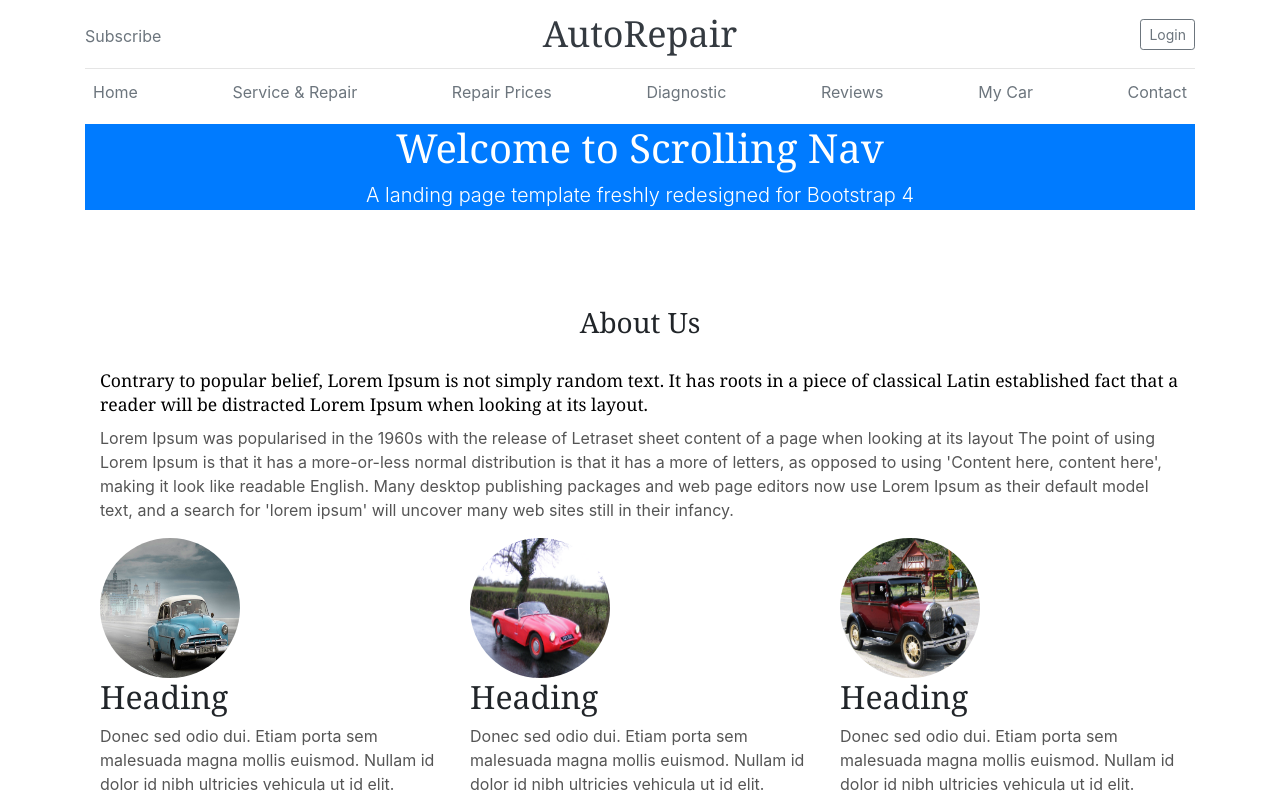
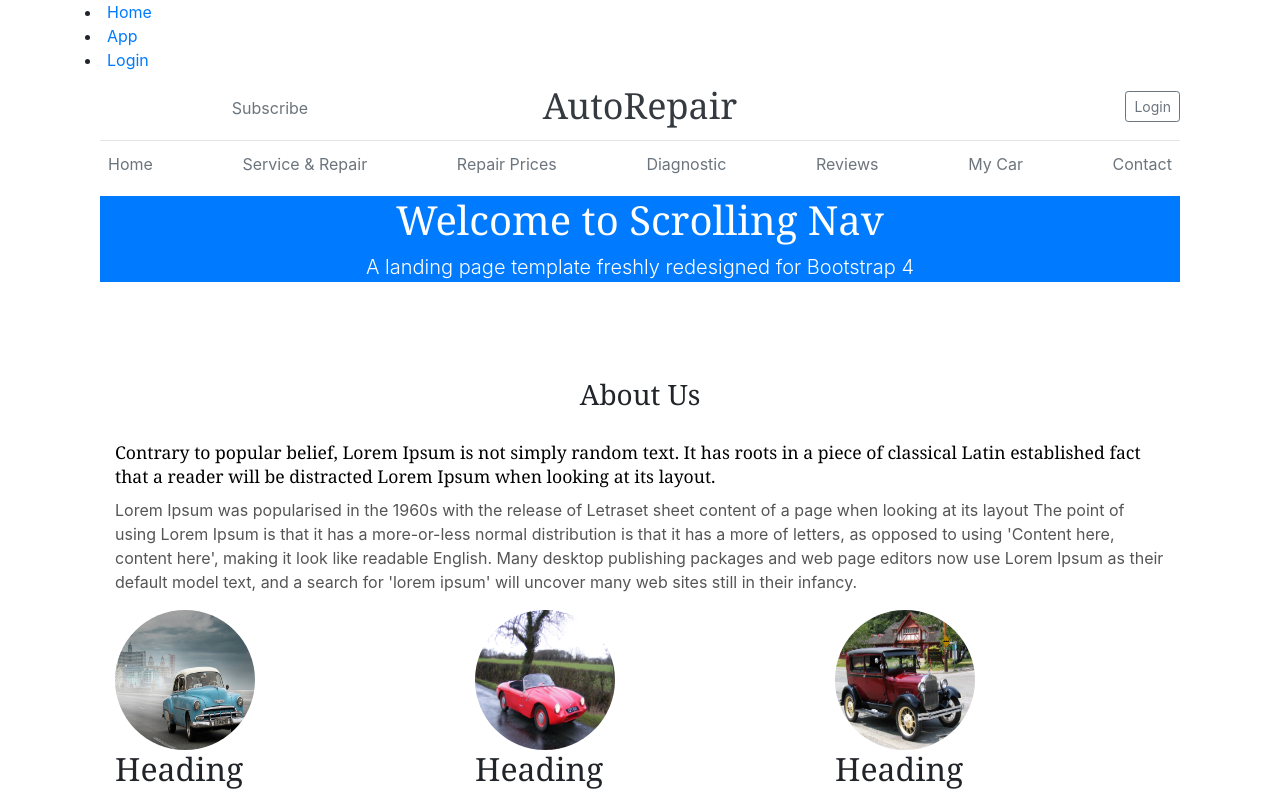
Before and after one commit to SandeepMirok/RepairBoss, a React (Create React App) app: page / in a window 1280 px wide. Shown: the top 799 px of the page. Built offline with nearby package versions, Linux system fonts and the light colour scheme; a web font is replaced by a local one.

Commit message:
Create the Router for the pages

```diff
--- a/package.json
+++ b/package.json
@@ -8,6 +8,7 @@
     "jquery": "^3.3.1",
     "react": "^16.4.2",
     "react-dom": "^16.4.2",
+    "react-router-dom": "^4.3.1",
     "react-scripts": "1.1.4"
   },
   "scripts": {
--- /dev/null
+++ b/src/FirstPage.jsx
@@ -0,0 +1,30 @@
+import React, { Component } from "react";
+import "./style/Home.css";
+import "bootstrap/dist/css/bootstrap.css";
+import App from "./App";
+import Home from "./Home";
+import { Route, NavLink, HashRouter } from "react-router-dom";
+class FirstPage extends Component {
+  render() {
+    return (
+      <HashRouter>
+        <div className="container">
+          <li>
+            <NavLink to="/Home">Home</NavLink>
+          </li>
+          <li>
+            <NavLink to="/App">App</NavLink>
+          </li>
+          <li>
+            <NavLink to="/App">Login</NavLink>
+          </li>
+          <Route path="/" exact={true} component={Home} />
+          <Route path="/Home" exact={true} component={Home} />
+          <Route path="/App" component={App} />
+        </div>
+      </HashRouter>
+    );
+  }
+}
+
+export default FirstPage;
--- a/src/Header.jsx
+++ b/src/Header.jsx
@@ -5,6 +5,7 @@ import "bootstrap/dist/css/bootstrap.css";
 class Header extends Component {
   render() {
     return (
+      <div className="App">
         <header className="blog-header py-3">
           <div className="row flex-nowrap justify-content-between align-items-center">
             <div className="col-4 pt-1">
@@ -18,12 +19,13 @@ class Header extends Component {
               </a>
             </div>
             <div className="col-4 d-flex justify-content-end align-items-center">
-            <a className="btn btn-sm btn-outline-secondary" href="">
+              <a className="btn btn-sm btn-outline-secondary" href="#/App">
                 Login
               </a>
             </div>
           </div>
         </header>
+      </div>
     );
   }
 }
--- a/src/Home.jsx
+++ b/src/Home.jsx
@@ -3,7 +3,6 @@ import "./style/Home.css";
 import "bootstrap/dist/css/bootstrap.css";
 import Header from "./Header";
 import Header2 from "./Header2";
-
 import Footer from "./Footer";
 import Nav from "./Nav";
 import AboutUs from "./content/AboutUs";
--- a/src/index.js
+++ b/src/index.js
@@ -1,9 +1,10 @@
 import React from "react";
 import ReactDOM from "react-dom";
 import "./index.css";
-import Home from "./Home";
+//import Home from "./Home";
+import FirstPage from "./FirstPage";
 import registerServiceWorker from "./registerServiceWorker";
 import "bootstrap/dist/css/bootstrap.css";
 
-ReactDOM.render(<Home />, document.getElementById("root"));
+ReactDOM.render(<FirstPage />, document.getElementById("root"));
 registerServiceWorker();
```
Also changed, not shown: 1 other file (tests, documents, lock files or other folders). Lines whose indentation alone changed are shown as unchanged.
